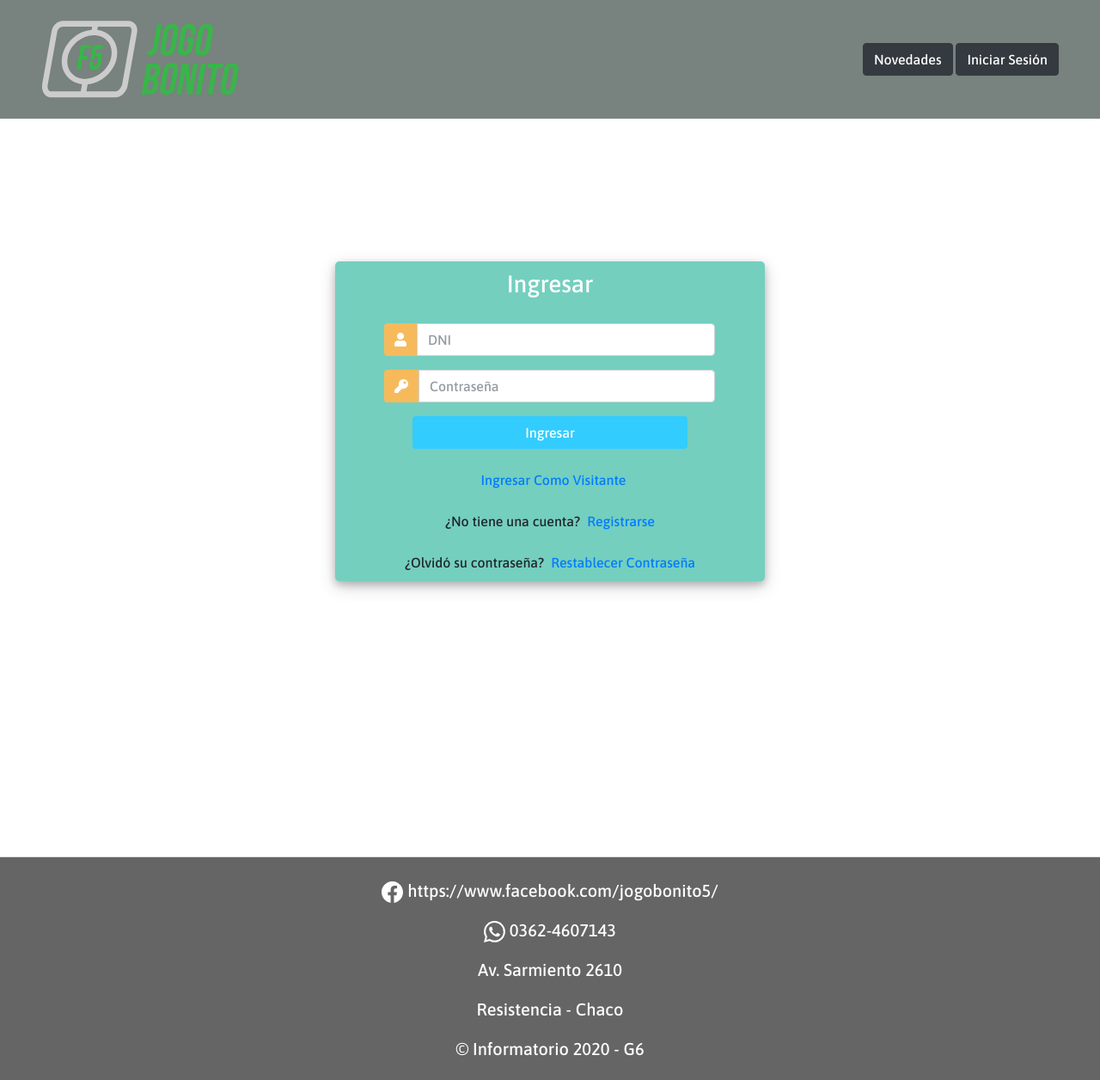
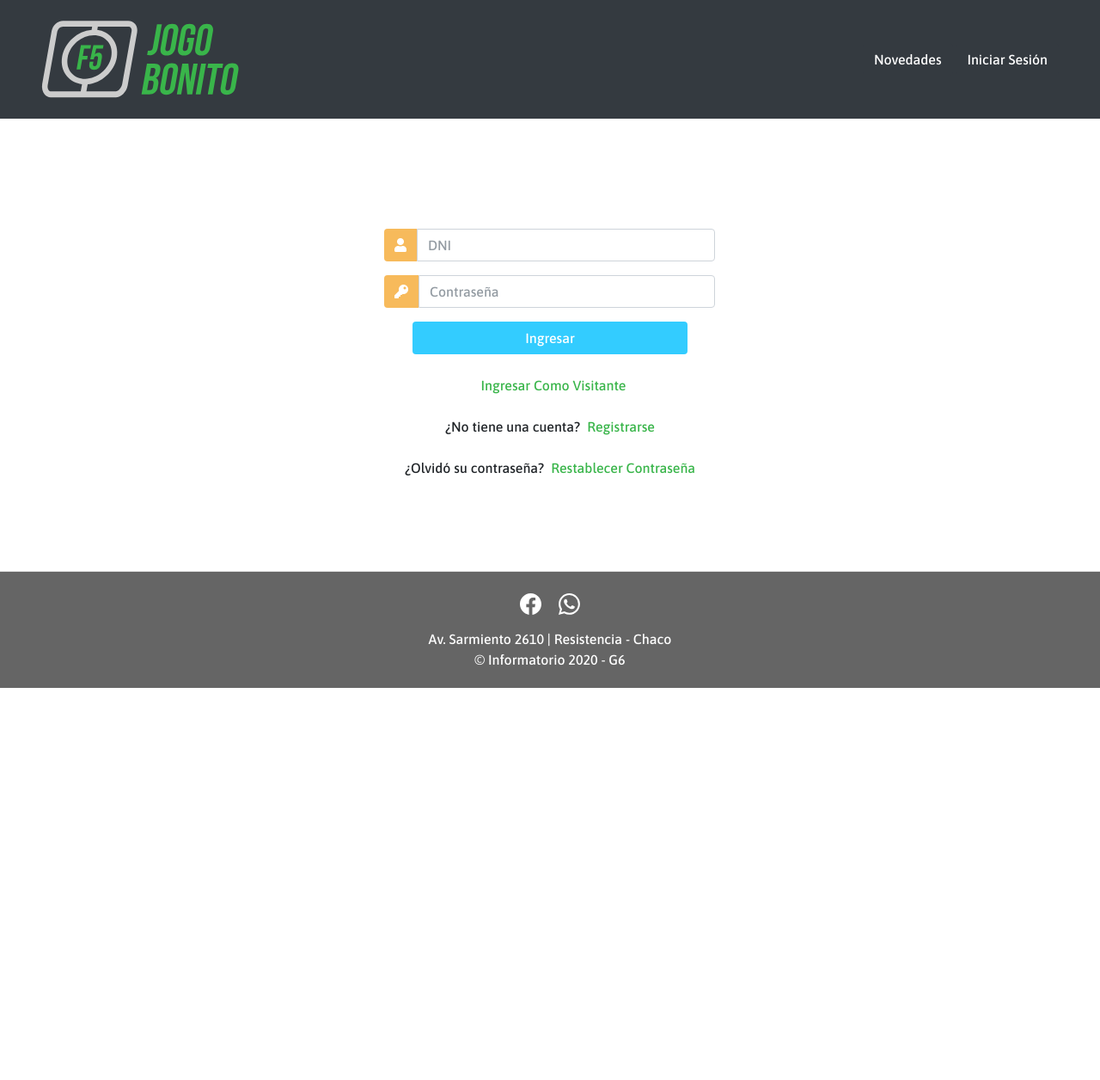
Before and after one commit to jhorgesub/Gestion_turnos, a Django app: template templates/autenticacion/login.html in a window 1280 px wide. Shown: the whole page at 86% size. After the commit the page ends 800 px from the top, so only its background shows below. Run offline with Django 3.2, Linux system fonts and the light colour scheme; the template is opened without the code that fills it, so the values that code supplies are empty; some libraries are stand-ins or nearby versions.

Commit message:
fix form styles

```diff
--- a/gestion_turnos/settings/local.py
+++ b/gestion_turnos/settings/local.py
@@ -18,7 +18,7 @@ ALLOWED_HOSTS = []
 DATABASES = {
     'default': {
         'ENGINE': 'django.db.backends.postgresql_psycopg2',
-        'NAME': 'prueba',
+        'NAME': 'dbgestionturnos',
         'USER': 'adrianapp',
         'PASSWORD': 'info2020',
         'HOST':'localhost',
--- a/static/css/styles.css
+++ b/static/css/styles.css
@@ -2,10 +2,18 @@ body,
 html {
     margin: 0;
     padding: 0;
-    min-height: 100%;
-    min-width: 100%;
+    height: 100% !important;
+    width: 100%;
     font-family: 'Asap', sans-serif;
     font-weight: 400;
+}
+
+.centered-form main {
+    height: 100%;
+    margin-bottom: -136.3px;
+    padding-bottom: 136.3px;
+    margin-top: -138px;
+    padding-top: 138px;
 }
 
 h1 {
@@ -14,20 +22,23 @@ h1 {
     font-size: 3.5rem;
 }
 
+a {
+    color: #39b54a;
+}
+
+a:hover,
+a:focus,
+a:active {
+    color: #2b8637;
+}
+
 .user_card {
     width: 500px;
-    margin-top: 10rem;
-    margin-bottom: 20rem;
-    background: #74cfbf;
-    position: relative;
     display: flex;
     justify-content: center;
     flex-direction: column;
     padding: 10px;
-    box-shadow: 0 4px 8px 0 rgba(0, 0, 0, 0.2), 0 6px 20px 0 rgba(0, 0, 0, 0.19);
-    -webkit-box-shadow: 0 4px 8px 0 rgba(0, 0, 0, 0.2), 0 6px 20px 0 rgba(0, 0, 0, 0.19);
-    -moz-box-shadow: 0 4px 8px 0 rgba(0, 0, 0, 0.2), 0 6px 20px 0 rgba(0, 0, 0, 0.19);
-    border-radius: 5px;
+    height: 100%;
 }
 
 .form_container {
@@ -36,10 +47,6 @@ h1 {
 
 .form_container form {
     width: 80%;
-}
-
-#form-title {
-    color: #fff;
 }
 
 .login_btn {
@@ -72,7 +79,7 @@ h1 {
 }
 
 .index-footer {
-    font-size: 20px;
+    font-size: 16px;
     color: rgb(255, 255, 255);
     background: rgb(101, 101, 101);
     text-align: center;
@@ -87,15 +94,15 @@ h1 {
 /* HEADER
 -------------------------------------------------- */
 
-header {
+.home-view header {
     position: fixed;
     top: 0;
     width: 100%;
     z-index: 100;
 }
 
-header nav {
-    background-color: rgba(30, 47, 41, 0.6);
+.home-view header nav {
+    background-color: rgba(30, 47, 41, 0.8);
 }
 
 
@@ -116,6 +123,14 @@ h5.card-title {
     font-family: 'Bebas Neue', sans-serif;
     color: #39b54a;
     font-size: 1.5rem;
+}
+
+
+/* FORMS
+-------------------------------------------------- */
+ul.messages {
+    padding: 0 10%;
+    list-style-type: none;
 }
 
 
--- a/templates/autenticacion/login.html
+++ b/templates/autenticacion/login.html
@@ -1,15 +1,10 @@
- {% extends 'index.html' %}{% block content %}
+{% extends 'index.html' %}
+{% block body_class %}centered-form{% endblock %}
 
-<div class="container h-100">
-    <br><br><br><br><br><br>
-    <div class="d-flex justify-content-center h-100">
-        <div class="user_card">
-            <div class="d-flex justify-content-center">
+{% block content %}
 
-                <h3 id="form-title">Ingresar</h3>
-            </div>
-
-            <div class="d-flex justify-content-xl-center form_container">
+<div class="container user_card">
+    <div class="d-flex justify-content-center form_container">
         <form method="POST" action="">
             {% csrf_token %}
             <div class="input-group mb-3">
@@ -32,20 +27,22 @@
 
     </div>
 
-
     {% if messages %}
     <ul class="messages">
-                {% for message in messages %} {% if message.level == DEFAULT_MESSAGE_LEVELS.ERROR %}
+        {% for message in messages %}
+            {% if message.level == DEFAULT_MESSAGE_LEVELS.ERROR %}
+            <li>
                 <div class="alert alert-danger my-3" role="alert">
                     {{ message }}
                 </div>
+            </li>
             {% endif %} {% if message.level == DEFAULT_MESSAGE_LEVELS.SUCCESS %}
+            <li>
                 <div class="alert alert-success my-3" role="alert">
                     {{ message }}
                 </div>
+            </li>
             {% endif %}
-
-                </li>
         {% endfor %}
     </ul>
     {% endif %}
@@ -63,6 +60,7 @@
         </div>
 
     </div>
+
     <div class="mt-4">
         <div class="d-flex justify-content-center links">
             ¿Olvidó su contraseña? <a href="{% url 'reset_password' %}" class="ml-2">Restablecer Contraseña</a>
@@ -70,8 +68,5 @@
 
     </div>
 </div>
-    </div>
-</div>
-
 
 {% endblock content %}
--- a/templates/home.html
+++ b/templates/home.html
@@ -1,4 +1,7 @@
-{% extends 'index.html' %} {% load static %}{% block content %}
+{% extends 'index.html' %} {% load static %}
+{% block body_class %}home-view{% endblock %}
+
+{% block content %}
 <div class="home-banner"></div>
 <div class="container my-5">
     <h1 class="text-center mb-5 border-bottom">El mejor servicio</h1>
--- a/templates/index.html
+++ b/templates/index.html
@@ -4,7 +4,6 @@
 <html lang="en">
 
 <head>
-
     <meta charset="UTF-8">
     <meta http-equiv="X-UA-Compatible" content="IE=edge">
     <meta name="viewport" content="width=device-width, initial-scale=1.0">
@@ -44,11 +43,9 @@
     <title>JOGO BONITO F5</title>
 </head>
 
-<body>
-
+<body class="{% block body_class %}{% endblock %}">
     <header>
-
-        <nav class="navbar navbar-expand-lg px-5">
+        <nav class="navbar navbar-expand-md navbar-dark px-5">
             <a class="navbar-brand py-3" href="{% url 'home' %}">
                 <img src="{% static 'img/logo-jogo-bonito.svg' %}" height="90"/>
             </a>
@@ -59,8 +56,6 @@
 
             <div class="collapse navbar-collapse" id="navbarSupportedContent">
                 <ul class="navbar-nav ml-auto ">
-
-
                     {% if user.is_authenticated %}
 
                     <li class="nav-item ">
@@ -107,29 +102,25 @@
 
     </header>
 
-
     <main>
         {% block content %} {% endblock content %}
     </main>
 
-
     <footer class="index-footer pt-4">
-
-        <p>
+        <div class="mb-3">
+            <a href="https://www.facebook.com/jogobonito5" target="blank" class="mr-3 text-white">
                 <svg xmlns="http://www.w3.org/2000/svg" width="25" height="25" fill="currentColor" class="bi bi-facebook" viewBox="0 0 16 16">
                     <path d="M16 8.049c0-4.446-3.582-8.05-8-8.05C3.58 0-.002 3.603-.002 8.05c0 4.017 2.926 7.347 6.75 7.951v-5.625h-2.03V8.05H6.75V6.275c0-2.017 1.195-3.131 3.022-3.131.876 0 1.791.157 1.791.157v1.98h-1.009c-.993 0-1.303.621-1.303 1.258v1.51h2.218l-.354 2.326H9.25V16c3.824-.604 6.75-3.934 6.75-7.951z"/>
                 </svg>
-            <i class="bi bi-facebook"></i> https://www.facebook.com/jogobonito5/
-        <p/>
-        <p>
+            <a/>
+            <a href="https://api.whatsapp.com/send?phone=543624607143" target="blank" class="text-white">
                 <svg xmlns="http://www.w3.org/2000/svg" width="25" height="25" fill="currentColor" class="bi bi-whatsapp" viewBox="0 0 16 16">
                     <path d="M13.601 2.326A7.854 7.854 0 0 0 7.994 0C3.627 0 .068 3.558.064 7.926c0 1.399.366 2.76 1.057 3.965L0 16l4.204-1.102a7.933 7.933 0 0 0 3.79.965h.004c4.368 0 7.926-3.558 7.93-7.93A7.898 7.898 0 0 0 13.6 2.326zM7.994 14.521a6.573 6.573 0 0 1-3.356-.92l-.24-.144-2.494.654.666-2.433-.156-.251a6.56 6.56 0 0 1-1.007-3.505c0-3.626 2.957-6.584 6.591-6.584a6.56 6.56 0 0 1 4.66 1.931 6.557 6.557 0 0 1 1.928 4.66c-.004 3.639-2.961 6.592-6.592 6.592zm3.615-4.934c-.197-.099-1.17-.578-1.353-.646-.182-.065-.315-.099-.445.099-.133.197-.513.646-.627.775-.114.133-.232.148-.43.05-.197-.1-.836-.308-1.592-.985-.59-.525-.985-1.175-1.103-1.372-.114-.198-.011-.304.088-.403.087-.088.197-.232.296-.346.1-.114.133-.198.198-.33.065-.134.034-.248-.015-.347-.05-.099-.445-1.076-.612-1.47-.16-.389-.323-.335-.445-.34-.114-.007-.247-.007-.38-.007a.729.729 0 0 0-.529.247c-.182.198-.691.677-.691 1.654 0 .977.71 1.916.81 2.049.098.133 1.394 2.132 3.383 2.992.47.205.84.326 1.129.418.475.152.904.129 1.246.08.38-.058 1.171-.48 1.338-.943.164-.464.164-.86.114-.943-.049-.084-.182-.133-.38-.232z"/>
                 </svg>
-              <i class="bi bi-whatsapp"></i> 0362-4607143
-         </p>
+            </a>
+        </div>
 
-        <p> Av. Sarmiento 2610</p>
-        <p> Resistencia - Chaco</p>
+        <span> Av. Sarmiento 2610 | Resistencia - Chaco</span>
         <p>© Informatorio 2020 - G6</p>
     </footer>
 
```
Also changed, not shown: templates/autenticacion/password_reset.html (+7 -22 lines), templates/autenticacion/register.html (+6 -33 lines). Lines whose indentation alone changed are shown as unchanged.
